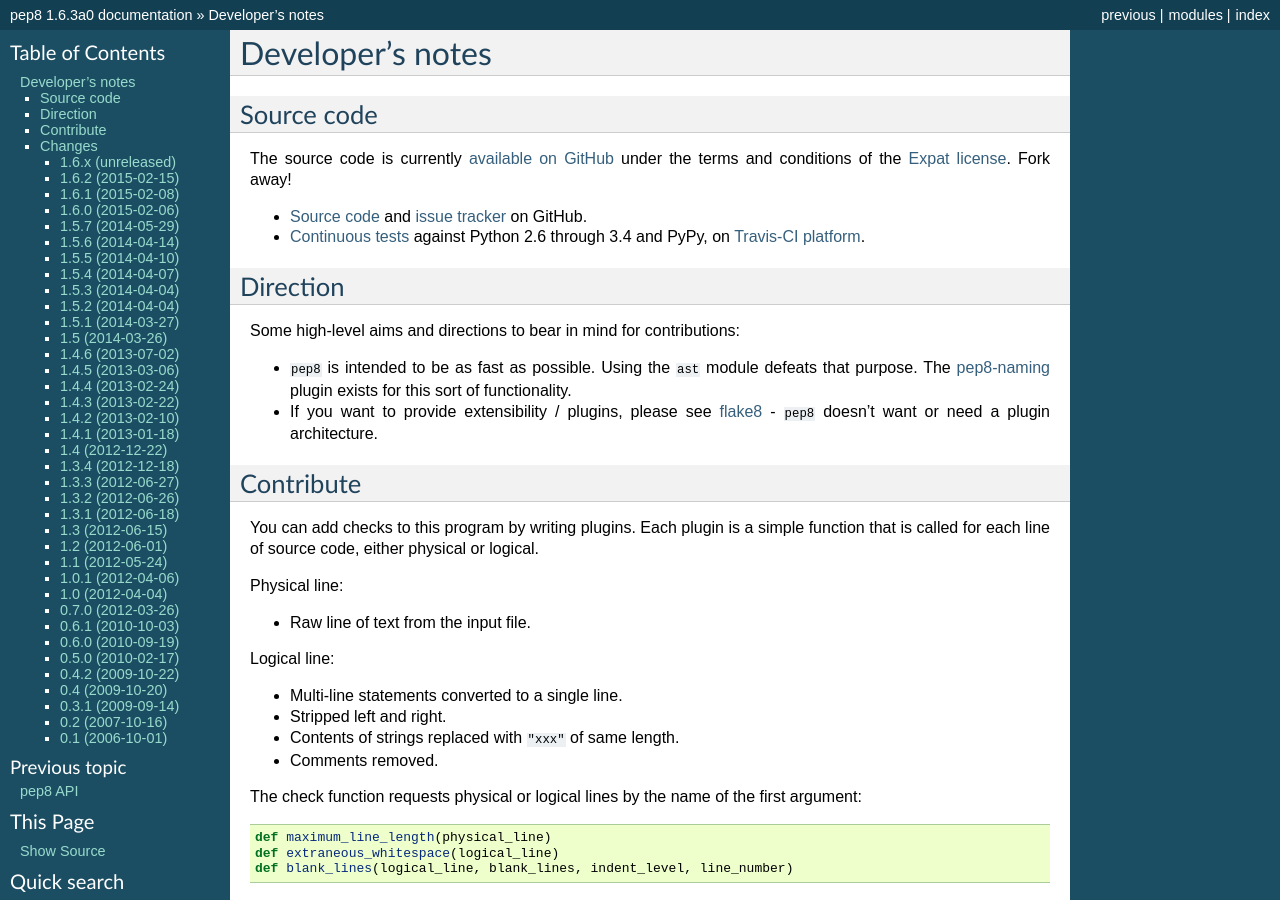
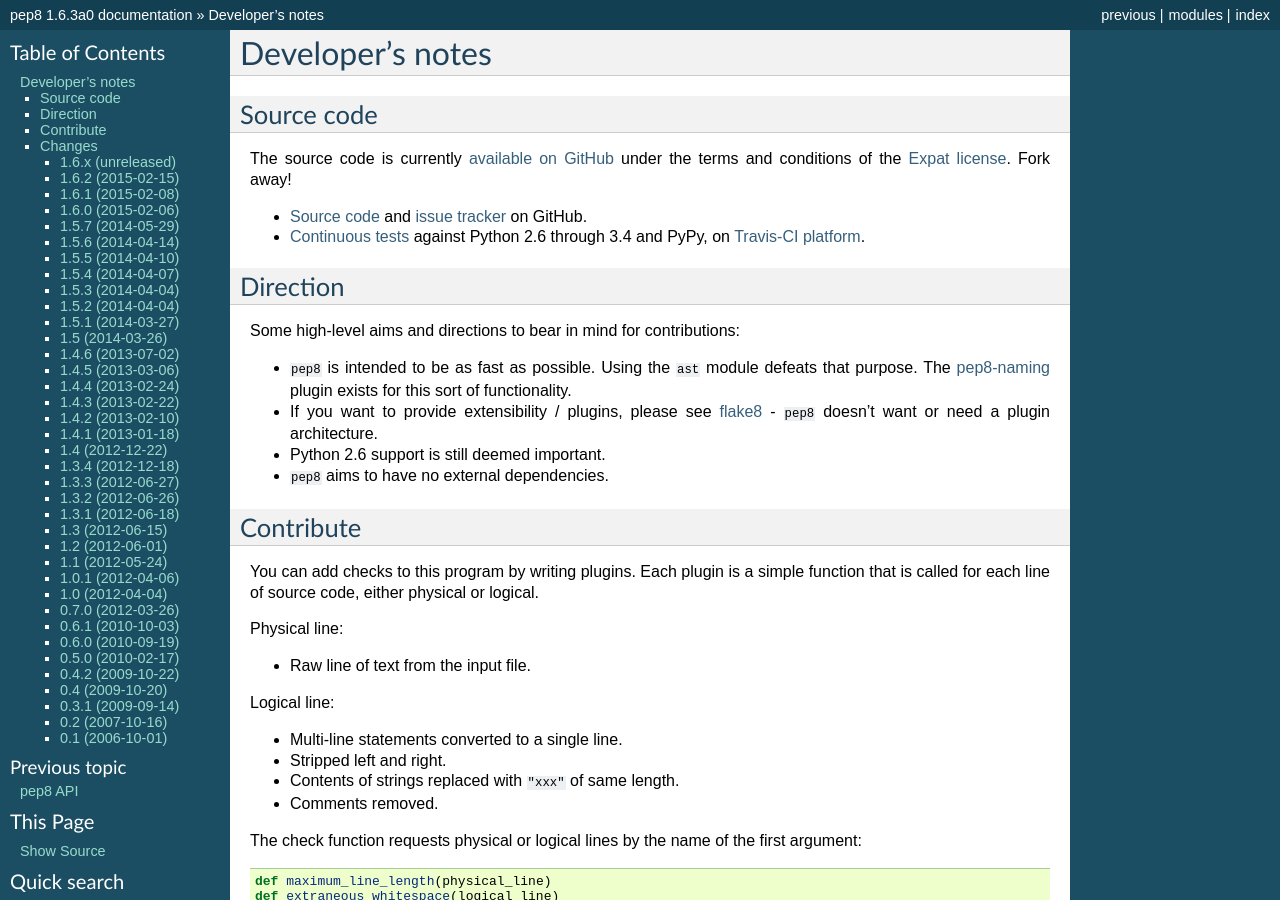
Before and after one commit to PyCQA/pycodestyle, a Sphinx documentation site: the page built from docs/developer.rst, in a window 1280 px wide and 900 px high. Built offline with Sphinx 7.4.7, drawn with Linux system fonts in a browser that asks for light colours.

Commit message:
Document standalone + py26 aims
"This library aims to support Python 2.6 and work as a standalone script
with no dependencies."

https://github.com/PyCQA/pep8/pull/455#issuecomment-151712140

```diff
--- a/docs/developer.rst
+++ b/docs/developer.rst
@@ -31,6 +31,8 @@
 * If you want to provide extensibility / plugins,
   please see `flake8 <https://gitlab.com/pycqa/flake8>`_ -
   ``pep8`` doesn't want or need a plugin architecture.
+* Python 2.6 support is still deemed important.
+* ``pep8`` aims to have no external dependencies.
 
 
 Contribute
```
